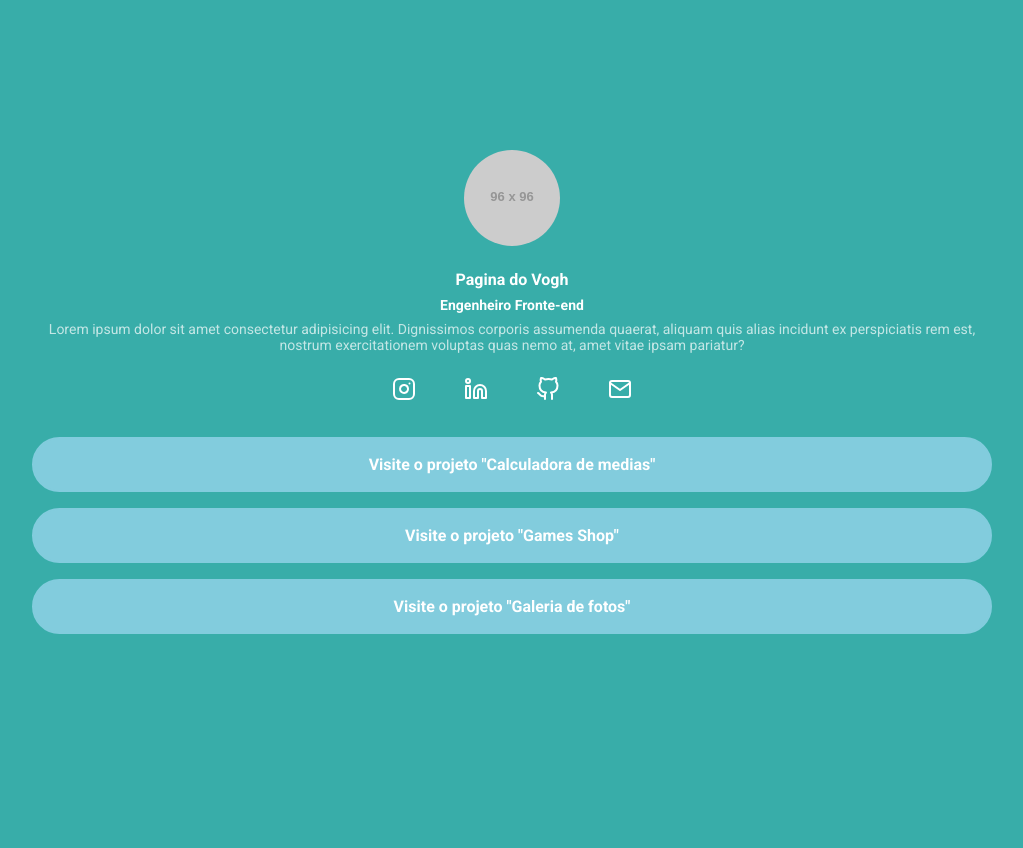
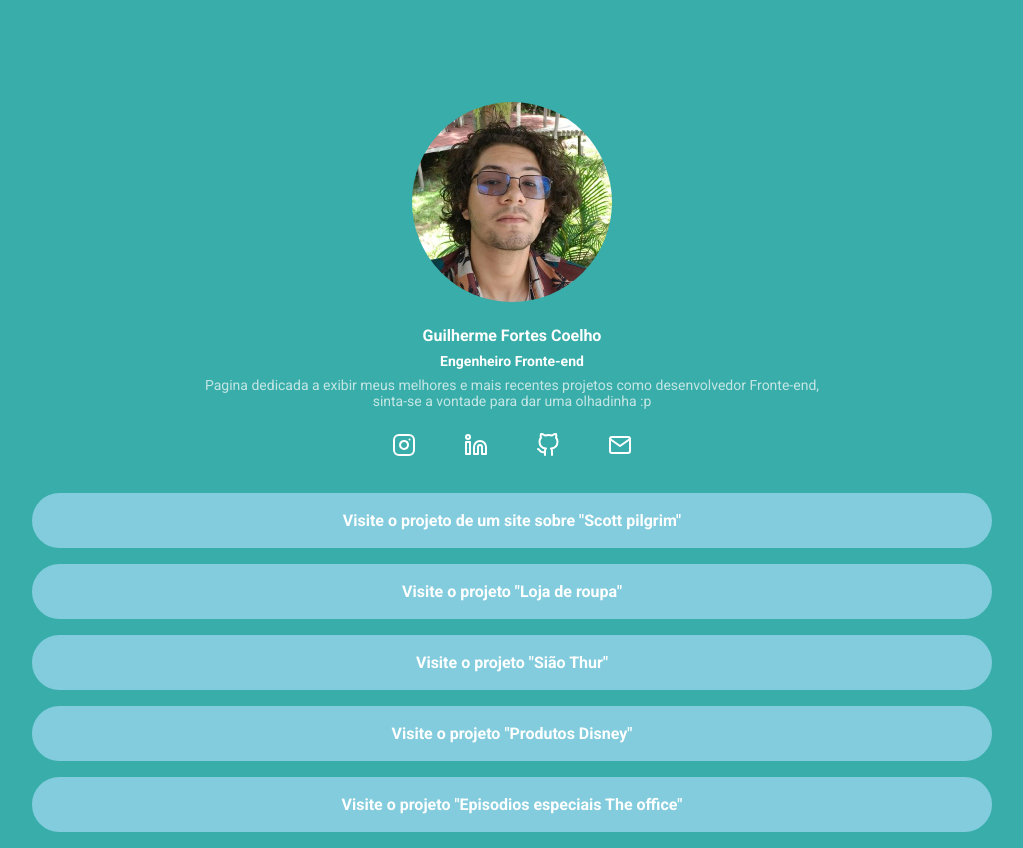
Before and after one commit to xVOGHx/portfolio_01, a website: page index.html in a window 1280 px wide. Shown: the whole page, without its empty margins (128-1151 px from the left). Before the commit the page ends 800 px from the top, so only its background shows below. Drawn offline with Linux system fonts and the light colour scheme; placeholder pictures from the web are drawn by us.

Commit message:
correçoes e adiçao de projetos

```diff
--- a/index.html
+++ b/index.html
@@ -3,7 +3,7 @@
 <head>
     <meta charset="UTF-8">
     <meta name="viewport" content="width=device-width, initial-scale=1.0">
-    <title>pagina do Vogh</title>
+    <title>Portifolio Guilherme coelho</title>
     <link rel="stylesheet" href="build/styles/main.css">
     <link rel="preconnect" href="https://fonts.googleapis.com">
     <link rel="preconnect" href="https://fonts.gstatic.com" crossorigin>
@@ -12,34 +12,34 @@
 <body>
     <div class="container">
         <header>
-            <img class="profile-avatar" src="http://via.placeholder.com/96x96">
+            <img class="profile-avatar" src="./src/img/foto_de_perfil.jpg" alt="imagem de perfil"/>
             <div class="profile-bio">
-                <h1 class="profile-bio-name">Pagina do Vogh</h1>
+                <h1 class="profile-bio-name">Guilherme Fortes Coelho</h1>
                 <h2 class="profile-bio-subtitle">Engenheiro Fronte-end</h2>
                 <p class="profile-bio-description">
-                    Lorem ipsum dolor sit amet consectetur adipisicing elit. Dignissimos corporis assumenda quaerat, aliquam quis alias incidunt ex perspiciatis rem est, nostrum exercitationem voluptas quas nemo at, amet vitae ipsam pariatur?
+                    Pagina dedicada a exibir meus melhores e mais recentes projetos como desenvolvedor Fronte-end, <br>sinta-se a vontade para dar uma olhadinha :p
                 </p>
             </div>
         </header>
         <nav>
             <ul class="social-links">
                 <li>
-                    <a href="">
-                        <img src="./src/img/instagram.svg" alt="">
+                    <a href="https://www.instagram.com/mlk_trist/" target="_blank">
+                        <img src="./src/img/instagram.svg" alt="instagram">
                     </a>
                 </li>
                 <li>
-                    <a href="">
-                        <img src="./src/img/linkedin.svg" alt="">
+                    <a href="https://www.linkedin.com/in/guilherme-fortes-coelho/" target="_blank">
+                        <img src="./src/img/linkedin.svg" alt="Linkedin">
                     </a>
                 </li>
                 <li>
-                    <a href="">
-                        <img src="./src/img/github.svg" alt="">
+                    <a href="https://github.com/xVOGHx">
+                        <img src="./src/img/github.svg" alt="Github">
                     </a>
                 </li>
                 <li>
-                    <a href="">
+                    <a href="mailto:cavalosamuraio@gmail.com" target="_blank">
                         <img src="./src/img/mail.svg" alt="">
                     </a>
                 </li>
@@ -48,18 +48,28 @@
         <nav>
             <ul class="project-list">
                 <li class="project-list-item">
-                    <a href="">
-                        Visite o projeto "Calculadora de medias"
+                    <a href="https://scott-pilgrim.vercel.app">
+                        Visite o projeto de um site sobre "Scott pilgrim"
                     </a>
                 </li>
                 <li class="project-list-item">
-                    <a href="">
-                        Visite o projeto "Games Shop"
+                    <a href="https://lica-modas-css-responsivo.vercel.app">
+                        Visite o projeto "Loja de roupa"
                     </a>
                 </li>
                 <li class="project-list-item">
-                    <a href="">
-                        Visite o projeto "Galeria de fotos"
+                    <a href="https://siao-thur-macapa-santana.vercel.app">
+                        Visite o projeto "Sião Thur"
+                    </a>
+                </li>
+                <li class="project-list-item">
+                    <a href="https://produtos-disney.vercel.app">
+                        Visite o projeto "Produtos Disney"
+                    </a>
+                </li>
+                <li class="project-list-item">
+                    <a href="https://episodios-especiais-de-the-office.vercel.app">
+                        Visite o projeto "Episodios especiais The office"
                     </a>
                 </li>
             </ul>
--- a/src/styles/main.less
+++ b/src/styles/main.less
@@ -48,8 +48,9 @@ header {
 
     .profile-avatar{
         display: block;
-        margin: 0 auto 24px;
+        margin: 150px auto 24px auto;
         border-radius: 50%;
+        width: 200px;
     }
     .profile-bio {
         text-align: center;
```
Also changed, not shown: build/styles/main.css, src/img/foto_de_perfil.jpg (added).
